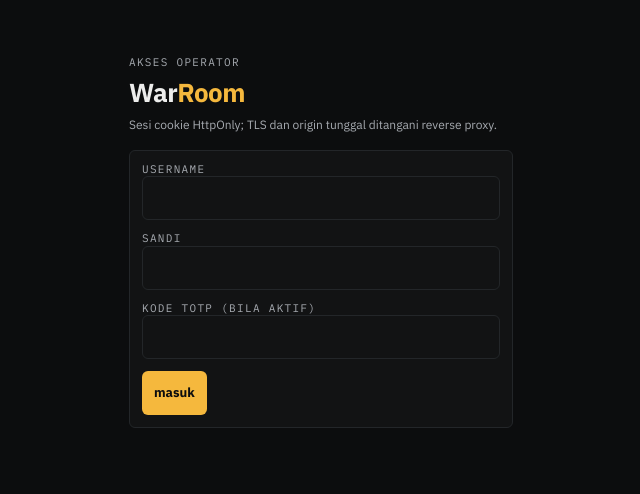
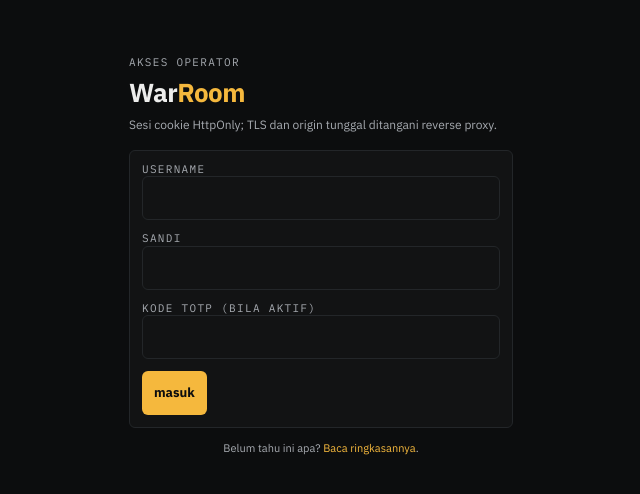
Before and after one commit to verrysimatupang99/warroom, a SvelteKit app in the folder apps/web/: page /masuk in a window 1280 px wide. Shown: the top 494 px of the page, without its empty margins (319-959 px from the left). Built offline with nearby package versions, Linux system fonts and the light colour scheme; no server answers.

Commit message:
feat(web): tautan ke halaman publik dari layar masuk

```diff
--- a/apps/web/src/routes/masuk/+page.svelte
+++ b/apps/web/src/routes/masuk/+page.svelte
@@ -99,6 +99,9 @@
 			{memuat ? 'memeriksa…' : 'masuk'}
 		</button>
 	</form>
+	<p class="mt-3 text-center text-11 text-text-3">
+		Belum tahu ini apa? <a href="/mulai" class="text-accent underline-offset-2 hover:underline">Baca ringkasannya</a>.
+	</p>
 </div>
 
 <style>
```
